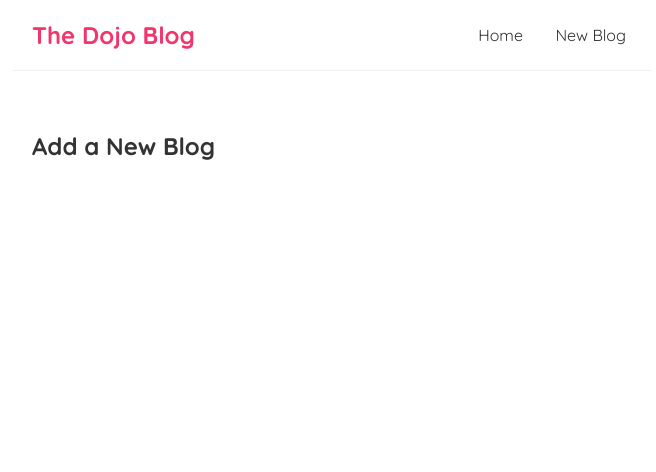
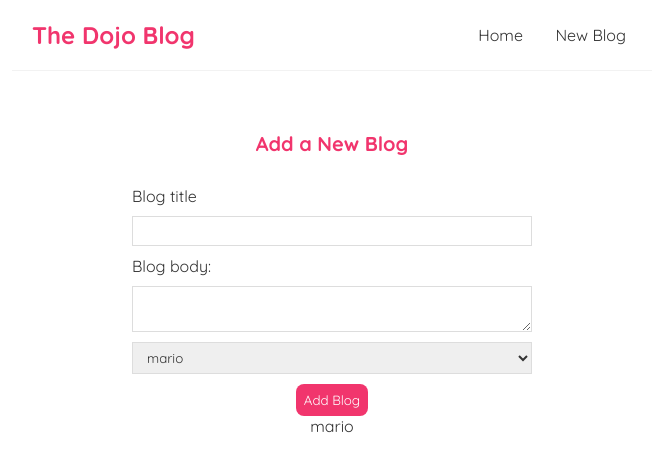
Before and after one commit to RandalphvanVelden/dojo-blog, a React (Create React App) app: page /create in a window 1280 px wide. Shown: the top 472 px of the page, without its empty margins (308-964 px from the left). Built offline with nearby package versions, Linux system fonts and the light colour scheme.

Commit message:
t27 controlled inputs (forms)

```diff
--- a/src/Create.js
+++ b/src/Create.js
@@ -1,7 +1,38 @@
+import { useState } from "react";
+
 const Create = () => {
+    const [title, setTitle] = useState('');
+    const [body, setBody] = useState('');
+    const [author, setAuthor] = useState('mario');
+
     return (
        <div className="create">
         <h2>Add a New Blog</h2>
+        <form>
+            <label>Blog title</label>
+            <input
+            type="text"
+            required
+            value={title}
+            onChange={(e) => setTitle(e.target.value)}
+            />
+           <label>Blog body:</label>
+            <textarea required
+            value={body}
+            onChange={(e) => setBody(e.target.value)}
+            ></textarea>
+            <label Blog author></label>
+            <select
+            value={author}
+            onChange={(e) => setAuthor(e.target.value)}>
+                <option value="mario">mario</option>
+                <option value="yoshi">yoshi</option>
+            </select>
+            <button>Add Blog</button>
+            <p>{title}</p>
+            <p>{body}</p>
+            <p>{author}</p>
+        </form>
        </div>
     );
 }
--- a/src/index.css
+++ b/src/index.css
@@ -62,3 +62,35 @@
 .blog-details div {
   margin: 20px 0;
 }
+
+/* create new blog form */
+.create {
+  max-width: 400px;
+  margin: 0 auto;
+  text-align: center;
+}
+.create label {
+  text-align: left;
+  display: block;
+}
+.create h2 {
+  font-size: 20px;
+  color: #f1356d;
+  margin-bottom: 30px;
+}
+.create input, .create textarea, .create select {
+  width: 100%;
+  padding: 6px 10px;
+  margin: 10px 0;
+  border: 1px solid #ddd;
+  box-sizing: border-box;
+  display: block;
+}
+.create button {
+  background: #f1356d;
+  color: #fff;
+  border: 0;
+  padding: 8px;
+  border-radius: 8px;
+  cursor: pointer;
+}
```
